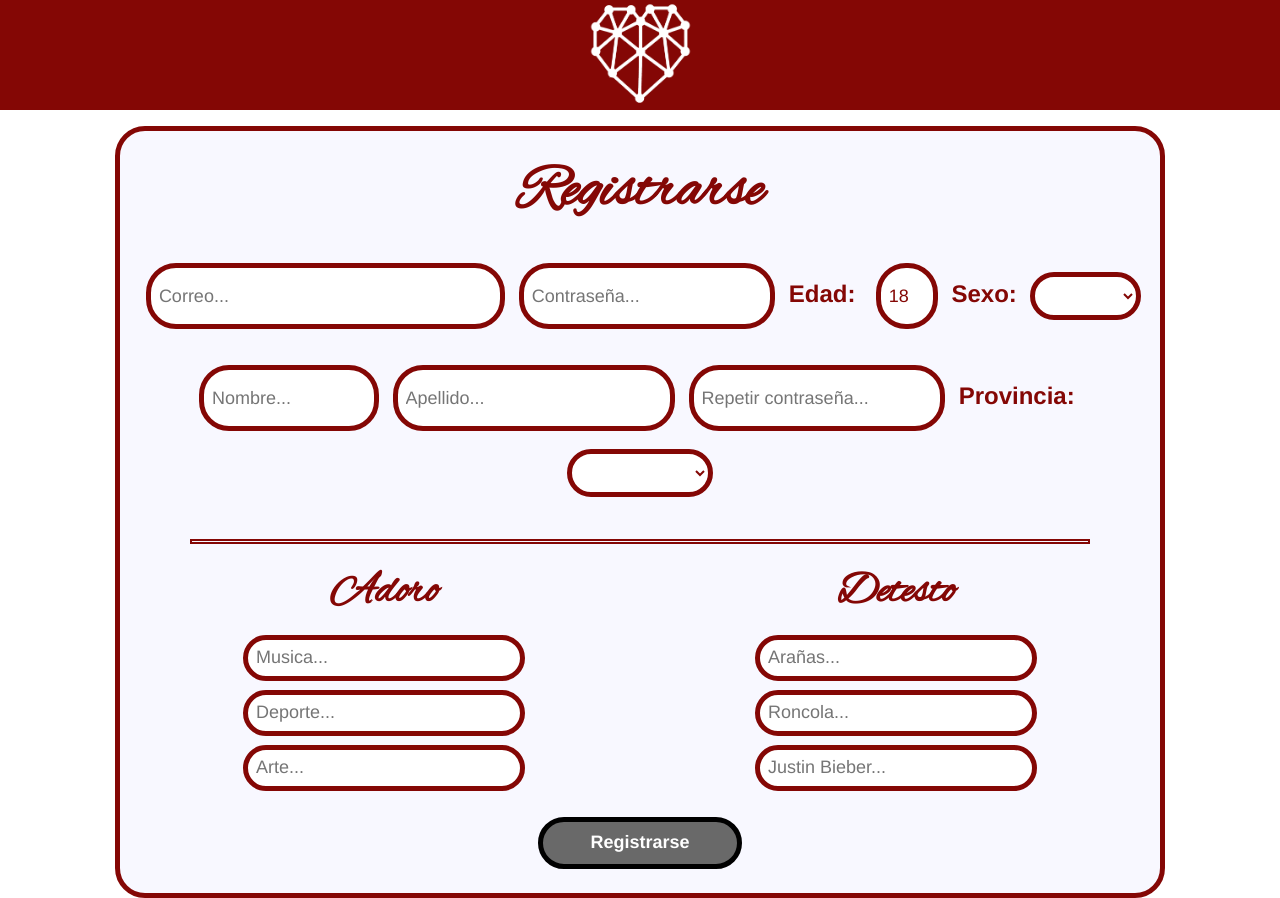
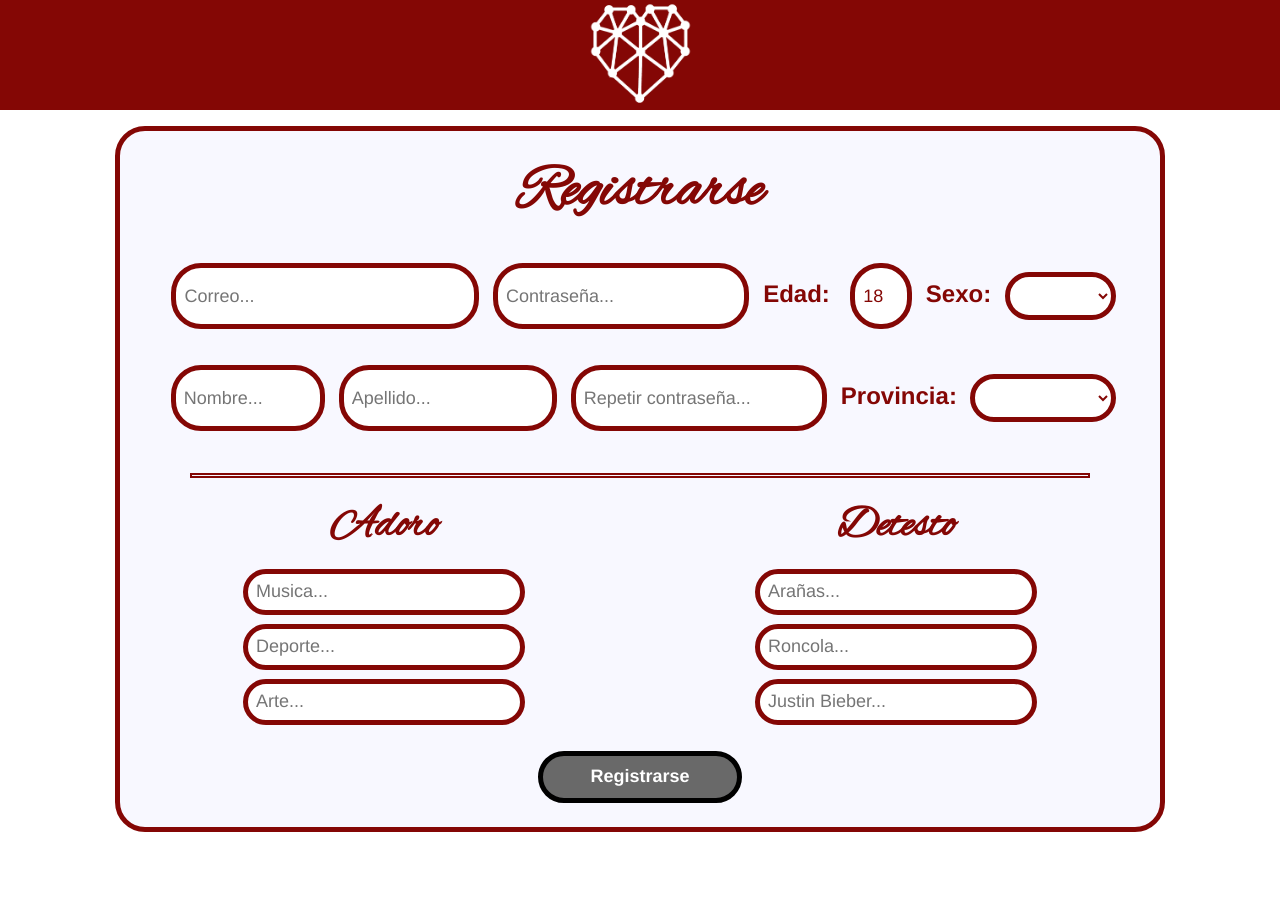
Before and after one commit to ArqSoft21-UNIZAR/Frontend, an Angular app: page /register in a window 1280 px wide. After the commit the page ends 832 px from the top, so only its background shows below. Built offline with nearby package versions, Linux system fonts and the light colour scheme; what ngx-cookie-service would draw is missing.

Commit message:
Creado split general en styles.css Actualizado css register

```diff
--- a/src/app/register/register.component.css
+++ b/src/app/register/register.component.css
@@ -13,6 +13,10 @@ div.split {
   overflow-x: hidden;
 }
 
+div.group {
+  display: inline-block;
+  margin: 0px;
+}
 /*-------------------------- TEXTO --------------------------*/
 
 h2 {
@@ -36,7 +40,7 @@ input {
 }
 
 input.email {
-  width: 26vw;
+  width: 22vw;
 }
 
 input.password {
@@ -48,11 +52,11 @@ input.confirmPassword {
 }
 
 input.name {
-	width: 12vw;
+	width: 10vw;
 }
 
 input.surname {
-	width: 20vw;
+	width: 15vw;
 }
 
 input.tag {
--- a/src/app/register/register.component.html
+++ b/src/app/register/register.component.html
@@ -18,6 +18,8 @@
         placeholder="Contraseña..."
         required="required"
       />
+      <div class="group">
+        <div class="group">
           <label for="age">Edad:</label>
           <input
             type="number"
@@ -28,6 +30,8 @@
             max="99"
             required="required"
           />
+        </div>
+        <div class="group">
           <label for="gender">Sexo:</label>
           <select class="gender"
                   [(ngModel)]="this.gender"
@@ -38,6 +42,8 @@
             <option value="F">Mujer</option>
             <option value="X">Otro</option>
           </select>
+        </div>
+      </div>
     </div>
     <div class="center">
       <input
@@ -64,6 +70,7 @@
         placeholder="Repetir contraseña..."
         required="required"
       />
+      <div class="group">
         <label for="provincia">Provincia:</label>
         <select class="provincia"
                 required="required"
@@ -73,6 +80,7 @@
             {{item}}
           </option>
         </select>
+      </div>
     </div>
     <hr />
     <div class="split">
--- a/src/styles.css
+++ b/src/styles.css
@@ -23,6 +23,13 @@ div.center {
 	margin-left: auto;
 	margin-right: auto;
   text-align: center;
+}
+
+.split {
+  display: inline-block;
+  height: 100%;
+  width: 50%;
+  overflow-x: hidden;
 }
 
 /*-------------------------- TEXTO --------------------------*/
```
Lines whose indentation alone changed are shown as unchanged.
